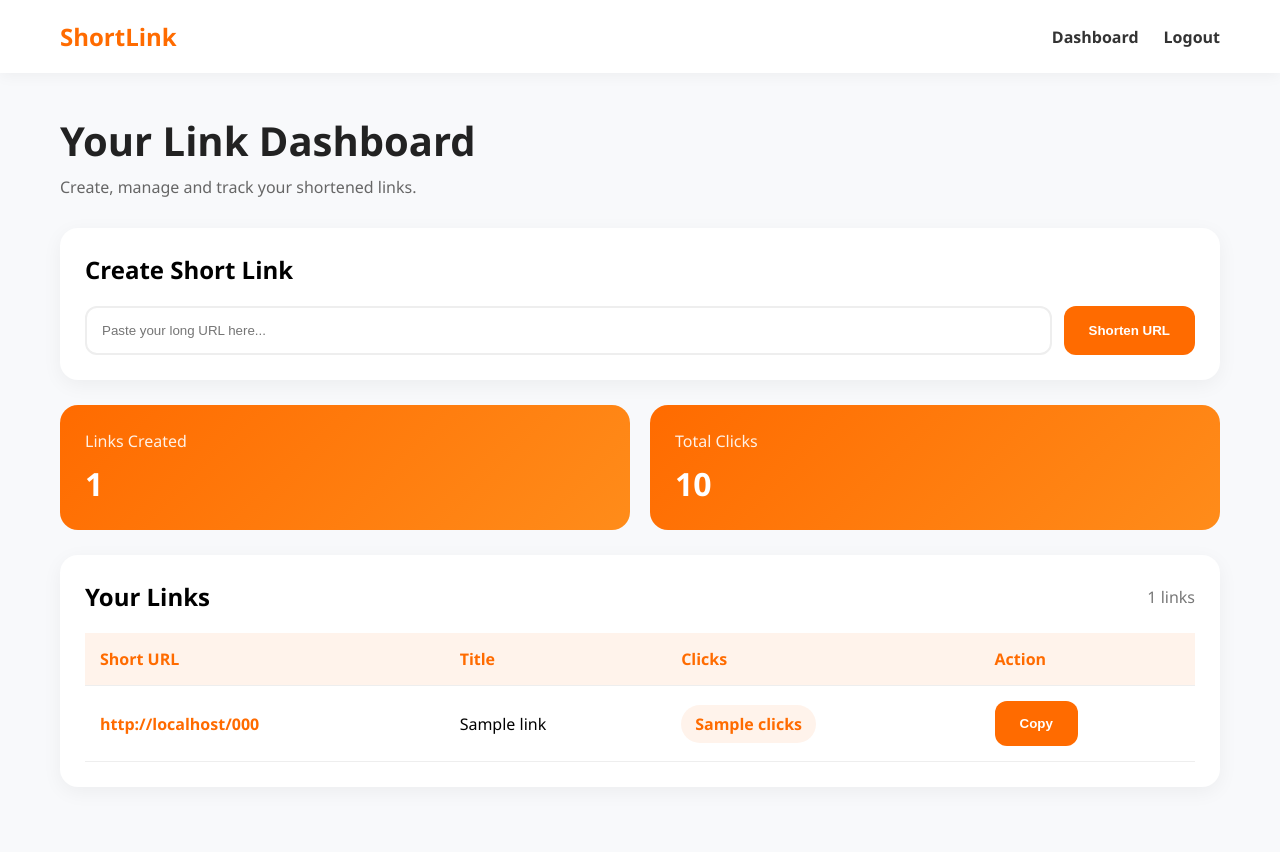
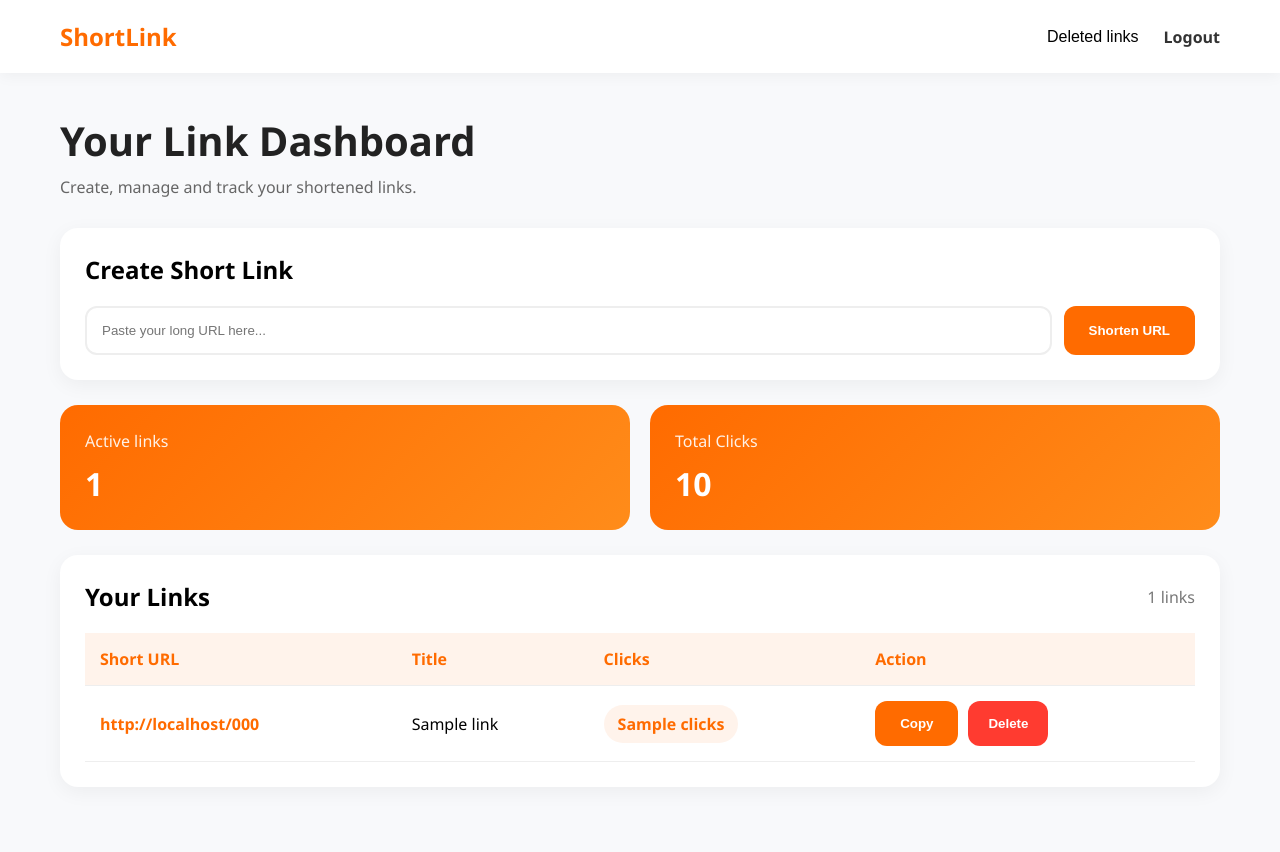
Before and after one commit to Erigo-uche/url_shortener, a Flask app: page /dashboard in a window 1280 px wide. Run offline with Flask 3, Linux system fonts and the light colour scheme; the visitor is signed in with stand-in values (Sample User, id 1); a database or web service that is not in the repository returns one stand-in record (values such as "Sample title"); parts of the project's set-up code (start-up, migrations or seed data) failed here and were passed over; some libraries are stand-ins or nearby versions.

Commit message:
added delete and restore mechanism

```diff
--- a/app/db.py
+++ b/app/db.py
@@ -52,7 +52,7 @@ def valid_p(email):
         current_app.logger.exception("Failed to fetch data")
         raise
 
-def gen_shortc(user_id, encrypted_url, url_hash):
+def gen_shortc(user_id, encrypted_url, url_hash, title):
     try:
         new_short_url = None
         with db_connect() as conn:
@@ -60,9 +60,10 @@ def gen_shortc(user_id, encrypted_url, url_hash):
                 c.execute("""INSERT INTO links(
                           user_id,
                           encrypted_url,
-                          url_hash)
-                          VALUES(%s, %s, %s) RETURNING id
-                          """,(user_id, encrypted_url, url_hash)
+                          url_hash,
+                          title)
+                          VALUES(%s, %s, %s, %s) RETURNING id
+                          """,(user_id, encrypted_url, url_hash, title)
                           )
                 link_id = c.fetchone()[0]
                 short_code = hashids.encode(link_id)
@@ -83,7 +84,7 @@ def check_existing(user_id, url_hash):
         with db_connect() as conn:
             with conn.cursor() as c:
                 c.execute("""SELECT short_code FROM links
-                WHERE user_id = %s AND url_hash = %s""", (user_id, url_hash))
+                WHERE user_id = %s AND url_hash = %s AND deleted_at is NULL""", (user_id, url_hash))
                 result=c.fetchone()
                 if result:
                     short_code= result[0]
@@ -105,6 +106,7 @@ def get_links(user_id):
                           clicks
                           FROM links
                           WHERE user_id = %s
+                          AND deleted_at is NULL
                           ORDER BY created_at DESC """, (user_id,))
                 return c.fetchall()
     except psycopg2.Error:
@@ -115,7 +117,7 @@ def get_redirect_url(short_code):
     try:
         with db_connect() as conn:
             with conn.cursor() as c:
-                c.execute("UPDATE links SET clicks = clicks + 1 WHERE short_code = %s RETURNING encrypted_url", (short_code,))
+                c.execute("UPDATE links SET clicks = clicks + 1 WHERE short_code = %s AND deleted_at is NULL RETURNING encrypted_url", (short_code,))
                 result = c.fetchone()
                 if not result:
                     return None
@@ -127,3 +129,38 @@ def get_redirect_url(short_code):
     except psycopg2.Error:
         current_app.logger.exception("Failed to get url")
         raise
+
+def delete_link(user_id, short_code):
+    try:
+        with db_connect() as conn:
+            with conn.cursor() as c:
+                c.execute("""UPDATE links SET deleted_at = NOW()
+                          WHERE user_id=%s
+                          AND short_code=%s
+                          AND deleted_at IS NULL""", (user_id, short_code))
+    except psycopg2.Error:
+        current_app.logger.exception("Failed to delete link")
+        raise
+
+def deletd_list(user_id):
+    try:
+        with db_connect() as conn:
+            with conn.cursor() as c:
+                c.execute("""SELECT short_code, title, clicks, deleted_at
+                          FROM links WHERE user_id=%s AND deleted_at IS NOT NULL
+                          ORDER BY deleted_at DESC""", (user_id,))
+                return c.fetchall()
+    except psycopg2.Error:
+        current_app.logger.exception("Failed to fetch deleted links")
+        raise
+
+def restore(user_id, short_code):
+    try:
+        with db_connect() as conn:
+            with conn.cursor() as c:
+                c.execute("""UPDATE links SET deleted_at = NULL
+                          WHERE user_id=%s
+                          AND short_code=%s""", (user_id, short_code))
+    except psycopg2.Error:
+        current_app.logger.exception("Failed to restore link")
+        raise
--- a/app/routes/links.py
+++ b/app/routes/links.py
@@ -1,4 +1,4 @@
-from flask import Blueprint, redirect, request, url_for, session, render_template, current_app, abort, flash
+from flask import Blueprint, redirect, request, url_for, session, render_template, current_app, abort, flash, jsonify
 from app import db, utils
 import hashlib
 
@@ -32,10 +32,12 @@ def home():
 
             encrypted_url = utils.encrypt_url(url)
 
+            title = utils.get_title(url)
+
             short_url = db.check_existing(user_id, url_hash)
 
             if not short_url:
-                short_url = db.gen_shortc(user_id, encrypted_url, url_hash)
+                short_url = db.gen_shortc(user_id, encrypted_url, url_hash, title)
 
             flash(short_url, "generated_link")
 
@@ -60,3 +62,50 @@ def redirect_link(short_code):
         abort(404)
 
     return redirect(url)
+
+@links_bp.route("/delete/<short_code>", methods=["POST"])
+def delete_link(short_code):
+    try:
+        user_id = session.get("user_id")
+
+        if not user_id:
+            return redirect(url_for("auth.login"))
+
+        db.delete_link(user_id, short_code)
+
+        flash("link successfully deleted")
+
+        return redirect(url_for("links.home"))
+    except Exception as e:
+        current_app.logger.exception("Failed deleting link: %s", e)
+        raise
+
+@links_bp.route("/deleted-links")
+def deleted_links():
+    user_id = session.get("user_id")
+
+    if not user_id:
+        flash("Login required")
+        return redirect(url_for("auth.login"))
+
+    links = db.deletd_list(user_id)
+
+    return jsonify([
+    {
+        "short_code": link[0],
+        "title": link[1],
+        "clicks": link[2],
+        "deleted_at": link[3]
+    }
+    for link in links
+    ])
+
+@links_bp.route("/restore/<short_code>", methods=["POST"])
+def restore(short_code):
+    user_id = session.get("user_id")
+
+    db.restore(user_id, short_code)
+
+    return jsonify(
+        {"success": True}
+    )
--- a/app/static/css/style.css
+++ b/app/static/css/style.css
@@ -261,6 +261,13 @@ tr{
     border-bottom:1px solid #eee;
 }
 
+.title-cell {
+    max-width: 250px;
+    overflow: hidden;
+    text-overflow: ellipsis;
+    white-space: nowrap;
+}
+
 .short-link{
     color:#ff6b00;
     text-decoration:none;
@@ -282,6 +289,132 @@ tr{
     border-radius:999px;
 
     font-weight:600;
+}
+
+.actions{
+    display:flex;
+    gap:10px;
+    align-items:center;
+}
+
+
+.delete-btn{
+
+    border:none;
+
+    background:#ff3b30;
+
+    color:white;
+
+    padding:15px 20px;
+
+    border-radius:12px;
+
+    cursor:pointer;
+
+    font-weight:600;
+}
+
+
+.delete-btn:hover{
+    opacity:.9;
+}
+
+.modal-overlay {
+
+    display:none;
+
+    position:fixed;
+
+    inset:0;
+
+    background:rgba(0,0,0,.35);
+
+    backdrop-filter:blur(8px);
+
+    justify-content:center;
+
+    align-items:center;
+
+    z-index:999;
+
+}
+
+.restore-modal {
+
+    width:500px;
+
+    max-height:70vh;
+
+    overflow:auto;
+
+    background:white;
+
+    border-radius:16px;
+
+    padding:25px;
+
+}
+
+.restore-modal table {
+
+    width:100%;
+
+    border-collapse:collapse;
+
+}
+
+.restore-modal th,
+.restore-modal td {
+
+    padding:12px;
+
+    text-align:left;
+
+    border-bottom:1px solid #ddd;
+
+}
+
+.modal-header {
+
+    display:flex;
+
+    justify-content:space-between;
+
+    align-items:center;
+
+}
+
+.deleted-item {
+
+    display:flex;
+
+    justify-content:space-between;
+
+    align-items:center;
+
+    padding:15px;
+
+    border-bottom:1px solid #ddd;
+
+}
+
+.restore-btn {
+
+    margin-left:15px;
+
+}
+
+.nav-btn {
+
+    background:none;
+
+    border:none;
+
+    cursor:pointer;
+
+    font-size:inherit;
+
 }
 
 /* =========================
--- a/app/templates/base.html
+++ b/app/templates/base.html
@@ -28,9 +28,9 @@
 
     <nav>
 
-        <a href="/dashboard">
-            Dashboard
-        </a>
+       <button id="restoreBtn" class="nav-btn">
+           Deleted links
+       </button>
 
         <a href="{{ url_for('auth.logout') }}">
             Logout
@@ -47,5 +47,191 @@
 
 </main>
 
+<div id="restoreModal" class="modal-overlay">
+
+
+    <div class="restore-modal">
+
+
+        <div class="modal-header">
+
+            <h2>
+                Deleted Links
+            </h2>
+
+
+            <button id="closeModal">
+                ✕
+            </button>
+
+        </div>
+
+
+
+        <div id="deletedLinks">
+
+            <table>
+
+                <thead>
+                    <tr>
+                        <th>Short URL</th>
+                        <th>Title</th>
+                        <th>Clicks</th>
+                        <th>Deleted At</th>
+                        <th>Action</th>
+                    </tr>
+                </thead>
+
+
+                <tbody id="deletedLinksBody">
+
+                </tbody>
+
+            </table>
+
+        </div>
+    </div>
+</div>
+
+<script>
+
+const modal = document.getElementById("restoreModal");
+
+const restoreBtn = document.getElementById("restoreBtn");
+
+const closeModal = document.getElementById("closeModal");
+
+
+restoreBtn.onclick = async ()=>{
+
+    modal.style.display = "flex";
+
+    loadDeletedLinks();
+
+};
+
+
+
+closeModal.onclick = ()=>{
+
+    modal.style.display="none";
+
+    window.location.reload();
+
+};
+
+
+
+async function loadDeletedLinks(){
+
+
+    const response =
+        await fetch("/deleted-links");
+
+
+    const links =
+        await response.json();
+
+
+    const tbody =
+        document.getElementById("deletedLinksBody");
+
+
+    tbody.innerHTML="";
+
+
+    if(links.length === 0){
+
+         tbody.innerHTML = `
+            <tr>
+                <td colspan="5">
+                    No deleted links
+                </td>
+            </tr>
+        `;
+
+        return;
+
+    }
+
+
+    links.forEach(link=>{
+
+
+        tbody.innerHTML += `
+
+        <tr>
+
+
+            <td>
+                ${link.short_code}
+            </td>
+
+
+            <td>
+                ${link.title ?? "Untitled Page"}
+            </td>
+
+
+            <td>
+                ${link.clicks}
+            </td>
+
+
+            <td>
+                ${link.deleted_at}
+            </td>
+
+
+            <td>
+
+                <button
+                    onclick="restoreLink('${link.short_code}')"
+                >
+                    Restore
+                </button>
+
+            </td>
+
+
+        </tr>
+
+        `;
+
+
+    });
+
+
+}
+
+
+
+async function restoreLink(code){
+
+
+    const response =
+        await fetch(`/restore/${code}`, {
+
+            method:"POST"
+
+        });
+
+
+    const result =
+        await response.json();
+
+
+    if(result.success){
+
+        loadDeletedLinks();
+
+    }
+
+
+}
+
+
+</script>
+
 </body>
 </html>
--- a/app/templates/dashboard.html
+++ b/app/templates/dashboard.html
@@ -85,7 +85,7 @@ Dashboard
     <section class="stats-grid">
 
         <div class="stat-card">
-            <span class="stat-label">Links Created</span>
+            <span class="stat-label">Active links</span>
             <span class="stat-value">
                 {{ links|length }}
             </span>
@@ -146,7 +146,7 @@ Dashboard
                             </a>
                         </td>
 
-                        <td>
+                        <td class="title-cell" title="{{ link[1] }}">
 
                             {% if link[1] %}
                                 {{ link[1] }}
@@ -164,7 +164,7 @@ Dashboard
 
                         </td>
 
-                        <td>
+                        <td class="actions">
 
                             <button
                                 class="copy-btn"
@@ -172,6 +172,16 @@ Dashboard
                             >
                                 Copy
                             </button>
+
+                            <form
+                                method="POST"
+                                action="{{ url_for('links.delete_link', short_code=link[0])}}"
+                                onsubmit="return confirm('Delete this link?')">
+
+                                <button type="submit" class="delete-btn">
+                                    Delete
+                                </button>
+                            </form>
 
                         </td>
 
--- a/app/utils.py
+++ b/app/utils.py
@@ -5,6 +5,7 @@ from werkzeug.security import generate_password_hash
 from werkzeug.security import check_password_hash
 import requests
 from bs4 import BeautifulSoup
+from flask import current_app
 
 
 key = os.getenv("FERNET_KEY")
@@ -43,5 +44,6 @@ def get_title(url):
 
         return "No title"
 
-    except requests.RequestException:
-        return "Untitled"
+    except requests.RequestException as e:
+        current_app.logger.warning("Failed to get title: %s", e)
+        return "untitled"
```
